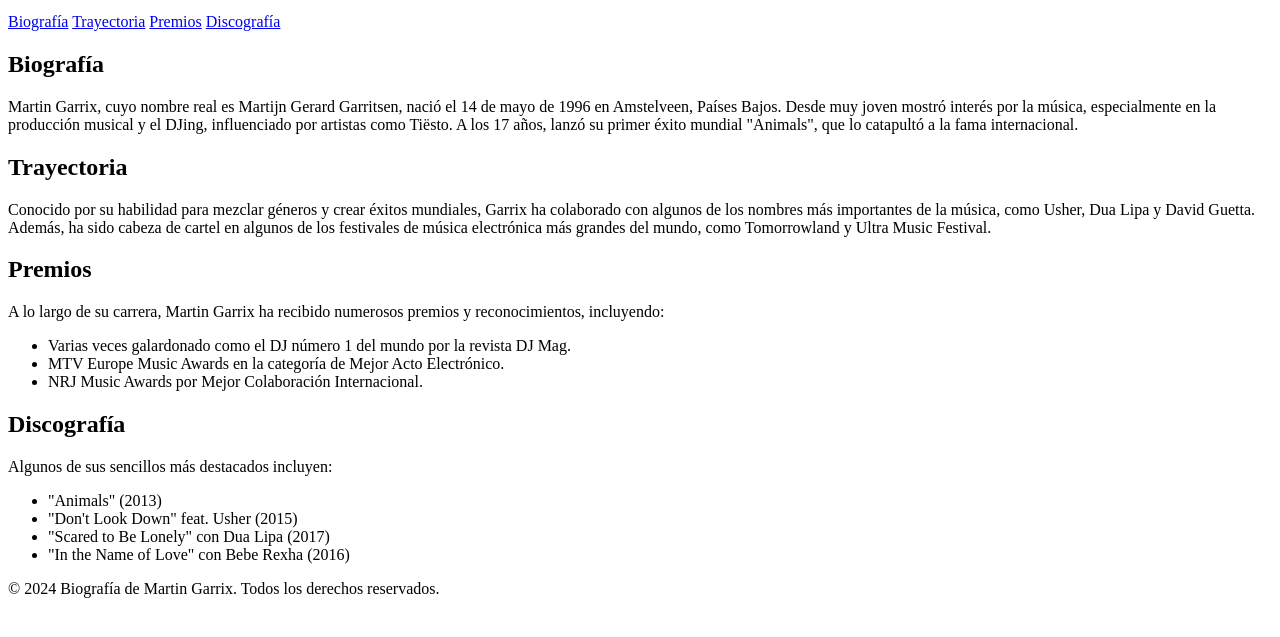
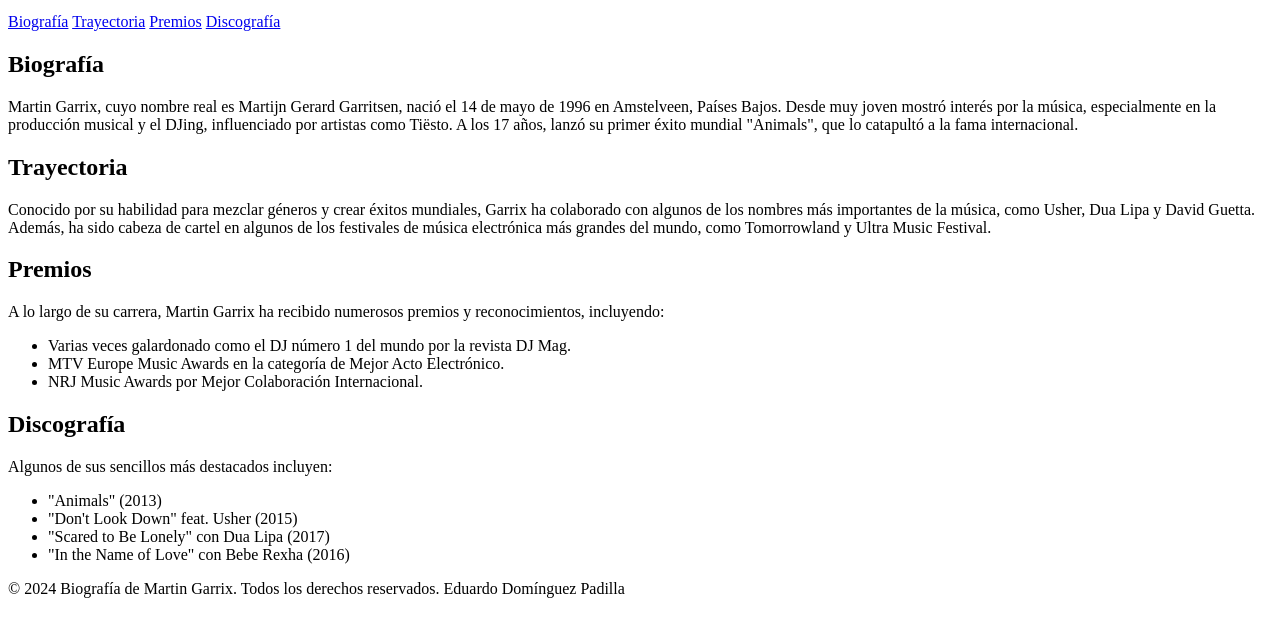
Before and after one commit to eduardotec05/Projects-HTML, a plain HTML site: page index.html in a window 1280 px wide. Shown: the part 101-738 px from the top of the page. Drawn offline with Linux system fonts and the light colour scheme.

Commit message:
Modifique el footer

```diff
--- a/index.html
+++ b/index.html
@@ -50,7 +50,7 @@
         </section>
     </main>
     <footer>
-        <p>&copy; 2024 Biografía de Martin Garrix. Todos los derechos reservados.</p>
+        <p>&copy; 2024 Biografía de Martin Garrix. Todos los derechos reservados. Eduardo Domínguez Padilla</p>
     </footer>
 </body>
 </html>
```
